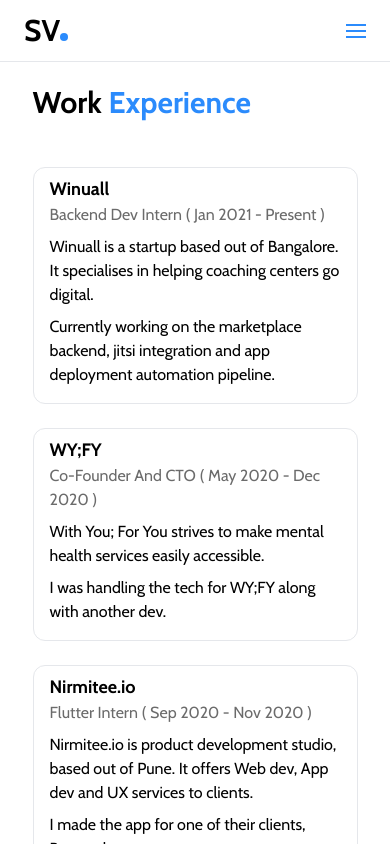
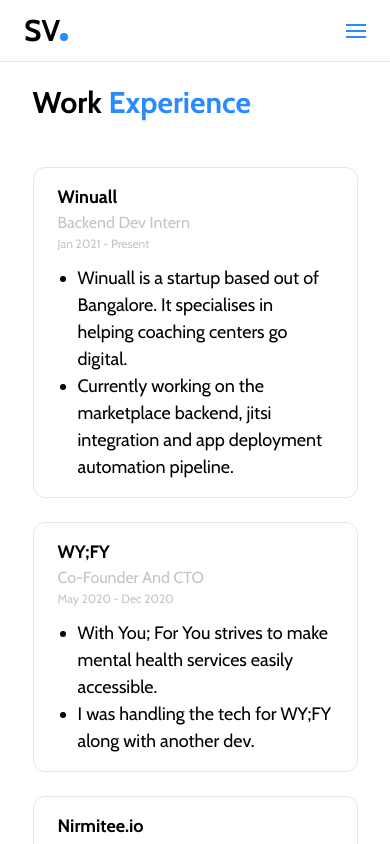
Before and after one commit to BRO3886/sidv.dev, a Next.js app: page /work in a window 390 px wide. Shown: the top 844 px of the page. Built offline with nearby package versions, Linux system fonts and the light colour scheme.

Commit message:
:construction: fixed nav responsivenes and improved WorkCard UI

```diff
--- a/components/Nav.jsx
+++ b/components/Nav.jsx
@@ -39,7 +39,7 @@
                     <a
                       className={`
 									${props.name === link.to.replace('/', '') ? 'text-blue' : ''}
-									text-sm font-medium hover:text-blue lg:p-4 py-3 px-0 block md:inline`}
+									text-sm font-medium hover:text-blue lg:p-4 py-3 px-0 block lg:inline`}
                     >
                       {link.text}
                     </a>
--- a/components/WorkCard.jsx
+++ b/components/WorkCard.jsx
@@ -5,13 +5,13 @@
   return (
     <motion.button
       className="text-left focus: outline-none"
-      whileHover={{ scale: 1.01 }}
+      whileHover={{ scale: 1.02 }}
       whileTap={{ scale: 0.99 }}
     >
       <a href={props.work.url}>
-        <div className="bg-white dark:bg-darkergrey dark:border-transparent rounded-xl border-opacity-100 border">
+        <div className="bg-white dark:bg-darkergrey dark:border-transparent rounded-xl border-opacity-100 border p-2 lg:p-0">
           <div className="flex items-center">
-            <div className="hidden md:block">
+            <div className="hidden lg:block">
               <img
                 src={props.work.img}
                 alt={props.work.title}
@@ -22,16 +22,17 @@
               <h2 className="text-lg md:text-xl lg:text-2xl font-bold">
                 {props.work.title}
               </h2>
-              <p className="text-darkgrey mb-2 capitalize">
-                {props.work.role} ( {props.work.duration} )
-              </p>
-              {props.work.about.map((line, index) => {
-                return (
-                  <p className="mb-2" key={index}>
-                    {line}
-                  </p>
-                );
-              })}
+              <p className="text-grey mb-0 capitalize">{props.work.role}</p>
+              <p className="text-grey mb-3 capitalize text-xs">{props.work.duration}</p>
+              <ul className="list-disc ml-5">
+                {props.work.about.map((line, index) => {
+                  return (
+                    <li className="text-lg" key={index}>
+                      {line}
+                    </li>
+                  );
+                })}
+              </ul>
             </div>
           </div>
         </div>
```
